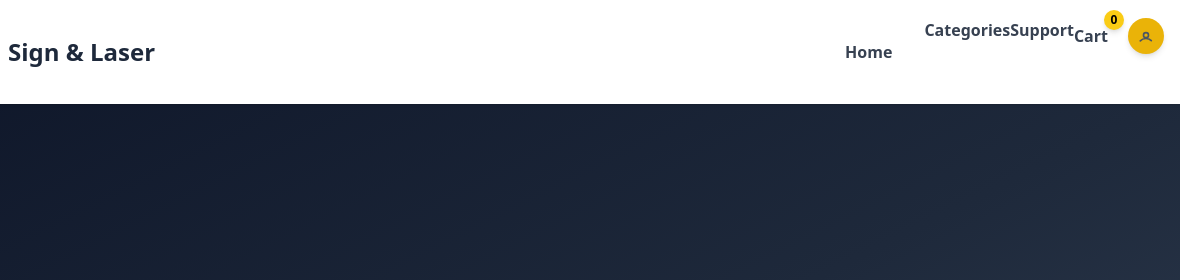
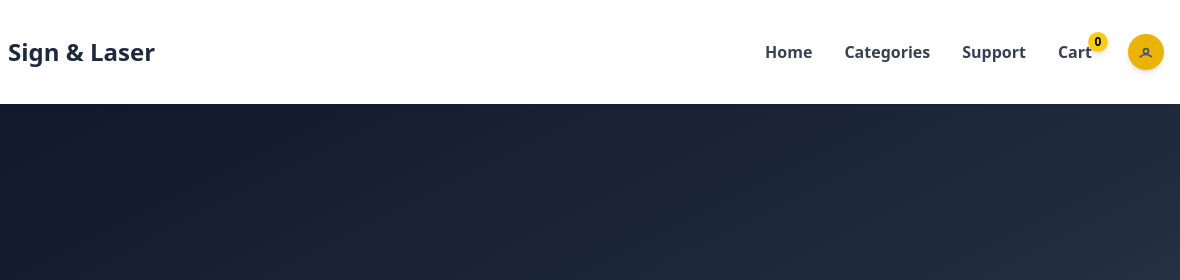
Before and after one commit to SignandLaser/Sign-Laser, a website: page index.html in a window 1280 px wide. Shown: the top 280 px of the page, 100-1280 px from the left. Drawn offline with Linux system fonts and the light colour scheme; no server answers.

Commit message:
Update index.html

```diff
--- a/index.html
+++ b/index.html
@@ -61,7 +61,7 @@
 
   <nav class="hidden md:flex items-center space-x-8 font-semibold text-gray-700">
     <a href="#" onclick="location.reload();" class="hover:text-yellow-500">Home</a>
-    <div id="categories" class="flex justify-center mb-8 fade-in">Categories</a>
+    <a href="#products" class="hover:text-yellow-500">Categories</a>
     <a href="/Sign-Laser/Support" class="hover:text-yellow-500">Support</a>
 	<a href="javascript:void(0);" onclick="toggleCart()" class="relative flex items-center hover:text-yellow-500">
   <span class="mr-1">Cart</span>
@@ -84,7 +84,7 @@
     </button>
     <div id="mobile-menu" class="hidden absolute top-14 right-2 w-56 rounded-xl bg-white shadow-xl text-center py-4 space-y-3 z-50">
       <a href="#" onclick="location.reload();" class="block text-gray-800 font-medium hover:bg-gray-100 py-2 rounded">Home</a>
-      <div id="categories" class="flex justify-center mb-8 fade-in"></a>
+      <a href="#products" class="hover:text-yellow-500">Categories</a>
       <a href="/Sign-Laser/Support" class="block text-gray-800 font-medium hover:bg-gray-100 py-2 rounded">Support</a>
 	  <a href="javascript:void(0);" onclick="toggleCart()" class="relative block text-gray-800 font-medium hover:bg-gray-100 py-2 rounded">
   Cart
```
